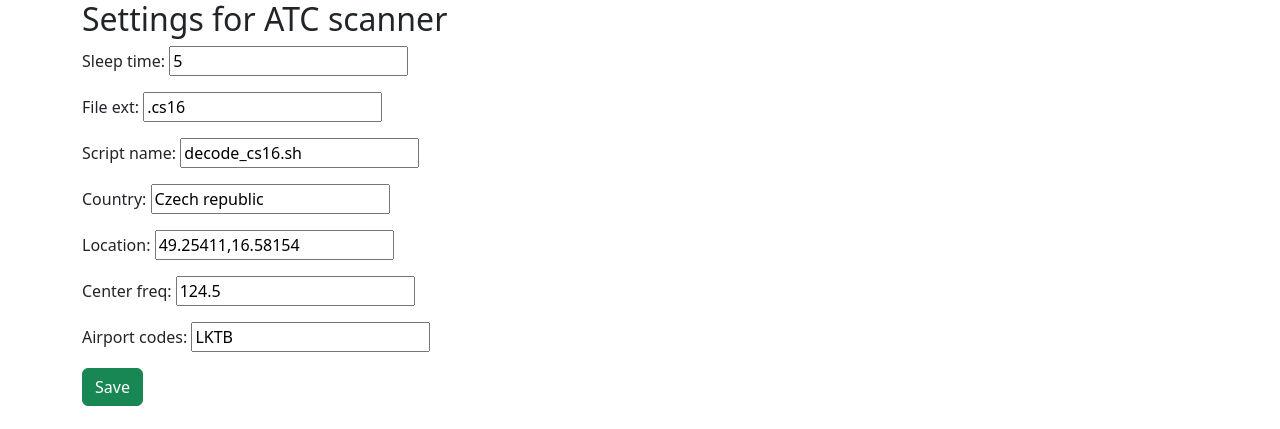
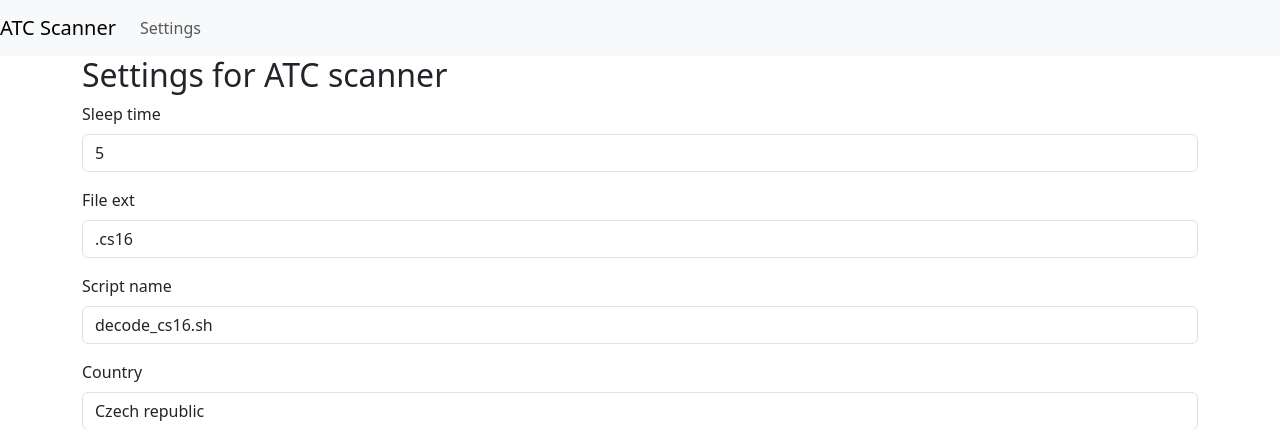
Before and after one commit to PeterB8421/ATC_scanner, a Django app: page /settings/ in a window 1280 px wide. Shown: the top 429 px of the page. Run offline with Django 5.2, Linux system fonts and the light colour scheme; some libraries are stand-ins or nearby versions.

Commit message:
Added bootstrap styles to settings form

```diff
--- a/atcScanner/templates/base.html
+++ b/atcScanner/templates/base.html
@@ -8,6 +8,22 @@
     {% bootstrap_javascript %}
 </head>
 <body>
+<nav class="navbar navbar-expand-lg navbar-light bg-light">
+    <a class="navbar-brand" href="{% url 'index' %}">ATC Scanner</a>
+    <ul class="navbar-nav mr-auto">
+        <li class="nav-item"><a class="nav-link" href="{% url 'settings' %}">Settings</a></li>
+    </ul>
+</nav>
+{% if messages %}
+          <div class="mt-3" id="msg">
+            {% for message in messages %}
+              <div class="alert alert-{{ message.tags }} alert-dismissible fade show" role="alert">
+                {{ message }}
+                <button type="button" class="btn-close" data-bs-dismiss="alert" aria-label="Close"></button>
+              </div>
+            {% endfor %}
+          </div>
+        {% endif %}
 {% block content %}
 {% endblock %}
 </body>
--- a/atcScanner/templates/settings.html
+++ b/atcScanner/templates/settings.html
@@ -1,4 +1,5 @@
 {% extends 'base.html' %}
+{% load django_bootstrap5 %}
 
 {% block title %}
     Settings
@@ -7,20 +8,9 @@
 {% block content %}
     <main class="container">
         <h2>Settings for ATC scanner</h2>
-        {% if messages %}
-          <div class="mt-3">
-            {% for message in messages %}
-              <div class="alert alert-{{ message.tags }} alert-dismissible fade show" role="alert">
-                {{ message }}
-                <button type="button" class="btn-close" data-bs-dismiss="alert" aria-label="Close"></button>
-              </div>
-            {% endfor %}
-          </div>
-        {% endif %}
-
         <form method="post">
             {% csrf_token %}
-            {{ form.as_p }}
+            {% bootstrap_form form layout='horizontal' %}
             <button type="Submit" class="btn btn-success">Save</button>
         </form>
     </main>
```
